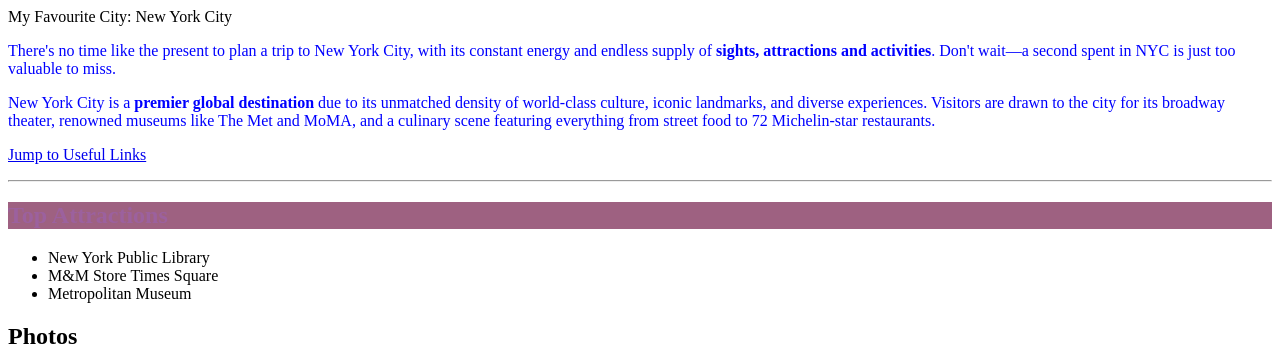
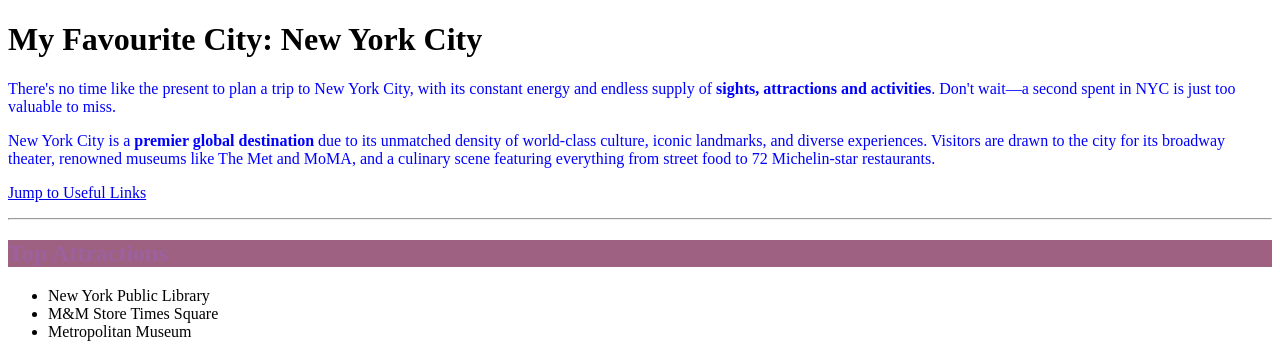
Before and after one commit to sofiamarielgay/sofiamarielgay.github.io, a plain HTML site: page Class-Exercises/Week2-EX1.html in a window 1280 px wide. Shown: the top 348 px of the page. Drawn offline with Linux system fonts and the light colour scheme.

Commit message:
Update Week2-EX1.html

```diff
--- a/Class-Exercises/Week2-EX1.html
+++ b/Class-Exercises/Week2-EX1.html
@@ -5,7 +5,7 @@ href="/Assets/CSS/mystyle.css">
 </head>
 <body>
   <!-- Heading and introduction -->
-<h1">My Favourite City: New York City</h1>
+<h1>My Favourite City: New York City</h1>
 <p>There's no time like the present to plan a trip to New York City, with its constant energy and endless supply of <strong>sights, attractions and activities</strong>. Don't wait—a second spent in NYC is just too valuable to miss.</p>
 <p>New York City is a <strong>premier global destination</strong> due to its unmatched density of world-class culture, iconic landmarks, and diverse experiences. Visitors are drawn to the city for its broadway theater, renowned museums like The Met and MoMA, and a culinary scene featuring everything from street food to 72 Michelin-star restaurants.</p>
 <p><a href="#useful-links">Jump to Useful Links</a></p>
```
